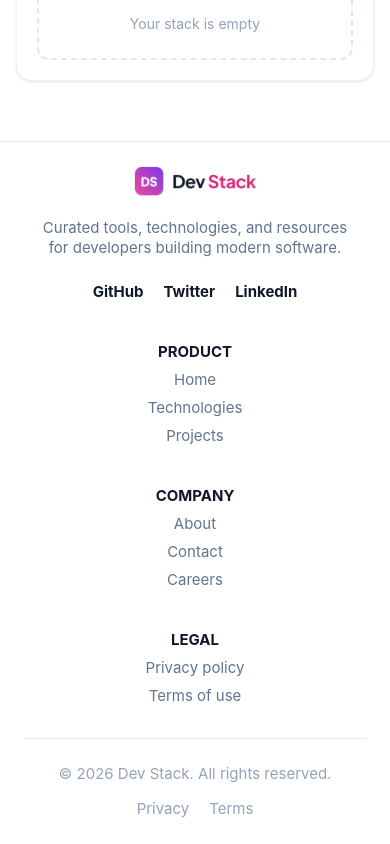
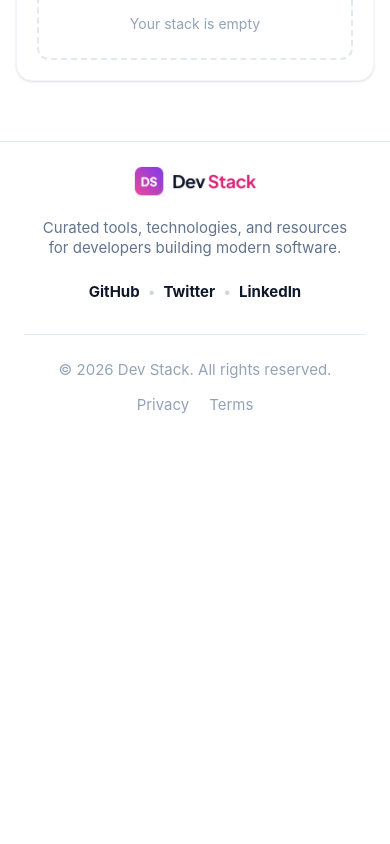
Before and after one commit to Srabon-bot/DevStack, a React (Vite) app: page / in a window 390 px wide. Shown: the part 7512-8356 px from the top of the page. After the commit the page ends 7952 px from the top, so only its background shows below. Built offline with nearby package versions, Linux system fonts and the light colour scheme.

Commit message:
Responsive footer bugs fixed

```diff
--- a/src/components/Footer.tsx
+++ b/src/components/Footer.tsx
@@ -5,8 +5,8 @@ const Footer = () => {
     return (
         <footer className="border-t border-slate-200 bg-white text-base-content w-full mt-15">
             <div className="container mx-auto p-6 lg:p-10">
-                <div className="footer sm:footer-horizontal flex flex-col lg:flex-row gap-10 lg:gap-0 text-center lg:text-left items-center lg:items-start">
-                    <aside className="flex flex-col items-center lg:items-start">
+                <div className="footer sm:footer-horizontal">
+                    <aside className="flex flex-col items-center lg:items-start text-center lg:text-left w-full lg:w-auto">
                         <div className="flex items-center">
                             <img
                                 src={Footerlogo}
@@ -20,26 +20,28 @@ const Footer = () => {
                             modern software.
                         </p>
 
-                        <div className="flex items-center gap-5 mt-4">
+                        <div className="flex items-center gap-2 sm:gap-5 mt-4">
                             <a href="#" className="text-card-md social-link">GitHub</a>
+                            <span className="text-[#CBD5E1] lg:hidden">•</span>
                             <a href="#" className="text-card-md social-link">Twitter</a>
+                            <span className="text-[#CBD5E1] lg:hidden">•</span>
                             <a href="#" className="text-card-md social-link">LinkedIn</a>
                         </div>
                     </aside>
 
-                    <nav className="flex flex-col items-center lg:items-start">
+                    <nav className="hidden lg:flex lg:flex-col">
                         <h6 className="footerHeader-link text-card-md">PRODUCT</h6>
                         <a className="link link-hover footer-link text-card-md">Home</a>
                         <a className="link link-hover footer-link text-card-md">Technologies</a>
                         <a className="link link-hover footer-link text-card-md">Projects</a>
                     </nav>
-                    <nav className="flex flex-col items-center lg:items-start">
+                    <nav className="hidden lg:flex lg:flex-col">
                         <h6 className="footerHeader-link text-card-md">COMPANY</h6>
                         <a className="link link-hover footer-link text-card-md">About</a>
                         <a className="link link-hover footer-link text-card-md">Contact</a>
                         <a className="link link-hover footer-link text-card-md">Careers</a>
                     </nav>
-                    <nav className="flex flex-col items-center lg:items-start">
+                    <nav className="hidden lg:flex lg:flex-col">
                         <h6 className="footerHeader-link text-card-md">LEGAL</h6>
                         <a className="link link-hover footer-link text-card-md">Privacy policy</a>
                         <a className="link link-hover footer-link text-card-md">Terms of use</a>
```
